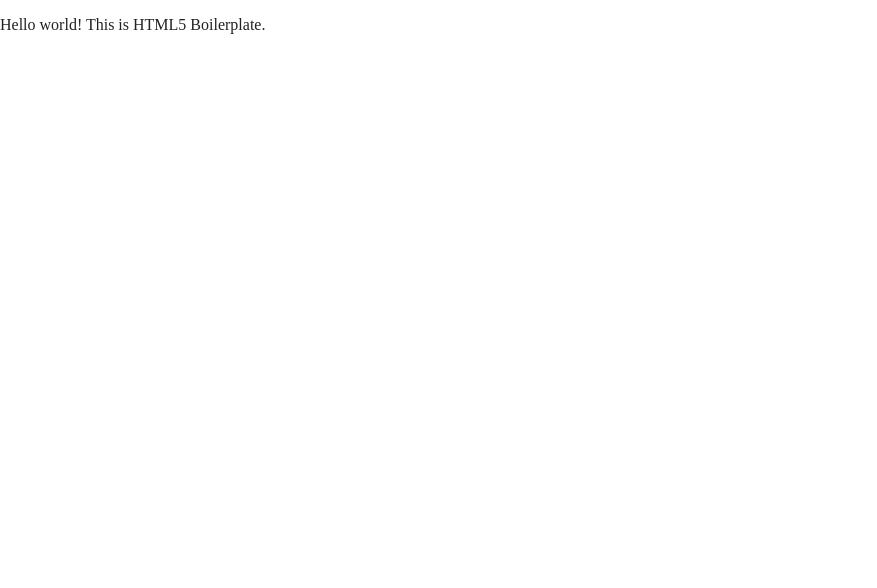
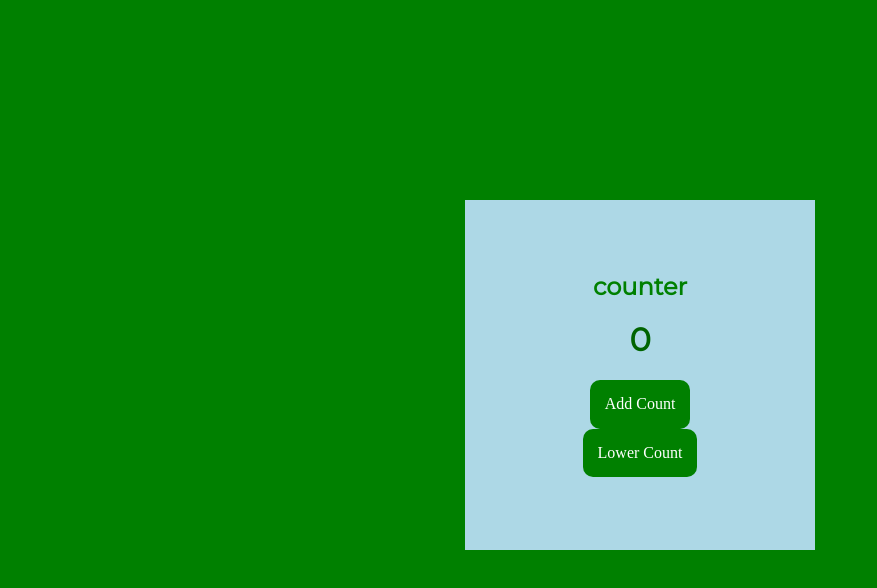
Before and after one commit to tomi-iwamoto/counter-game, a website built with Parcel: page index.html in a window 1280 px wide. Shown: the whole page, without its empty margins (0-877 px from the left). Built offline with nearby package versions, Linux system fonts and the light colour scheme.

Commit message:
Added JS code for counter

```diff
--- a/css/main.css
+++ b/css/main.css
@@ -86,6 +86,56 @@
 /* ==========================================================================
    Author's custom styles
    ========================================================================== */
+
+   body {
+    background:green;
+    display:flex;
+    justify-content:center;
+    align-items:center;
+  }
+
+  #box {
+    display:flex;
+    flex-direction:column;
+    justify-content:center;
+    align-items:center;
+    background:lightblue;
+    width:350px;
+    height:350px;
+    margin-top: 200px;
+  }
+
+  button {
+    border:none;
+    background:green;
+    color:white;
+    padding:15px;
+    border-radius:10px;
+    margin:10px;
+    font-family: 'Montserrat', sans-serif;
+  }
+
+  #box h2 {
+    color:green;
+    margin:0;
+    font-family: 'Montserrat', sans-serif;
+  }
+
+  #box h1 {
+    color:darkgreen;
+    font-family: 'Montserrat', sans-serif;
+  }
+
+
+
+
+
+
+
+
+
+
+
 
 /* ==========================================================================
    Helper classes
--- a/index.html
+++ b/index.html
@@ -20,19 +20,25 @@
   <link rel="stylesheet" href="css/main.css">
 
   <meta name="theme-color" content="#fafafa">
+
+  <link rel="preconnect" href="https://fonts.gstatic.com">
+<link href="https://fonts.googleapis.com/css2?family=Montserrat&display=swap" rel="stylesheet">
 </head>
 
 <body>
 
 
+  <div id="box">
+    <h2>counter</h2>
+    <h1 id="number">0</h1>
+    <button id="add">Add Count</button>
+    <button id="subtract">Lower Count</button>
+  </div>
 
 
 
 
 
-
-  <!-- Add your site or application content here -->
-  <p>Hello world! This is HTML5 Boilerplate.</p>
   <script src="js/vendor/modernizr-3.11.2.min.js"></script>
   <script src="js/plugins.js"></script>
   <script src="js/main.js"></script>
--- a/js/main.js
+++ b/js/main.js
@@ -0,0 +1,31 @@
+//When I click on add button the number will go up with each click
+//when I click on lower button, the number goes down.
+//the element with the id number changes numbers when clicked on one of the buttons
+
+let number = document.getElementById('number');
+let addButton = document.getElementById('add');
+let subtractButton = document.getElementById('subtract');
+let count = 0;
+
+//this function is going to make the number go up
+function add(){
+  count += 1; //this is equal to counter = counter + 1;
+  number.innerHTML = count;
+
+  if(count >= 0){
+      number.style.color = 'green';
+  }
+}
+
+//this function will make the number go down
+function sub(){
+    count -= 1;
+    number.innerHTML = count;
+
+    if(count < 0){
+        number.style.color = 'red';
+    }
+}
+
+addButton.addEventListener('click', add);
+subtractButton.addEventListener('click', sub);
```
